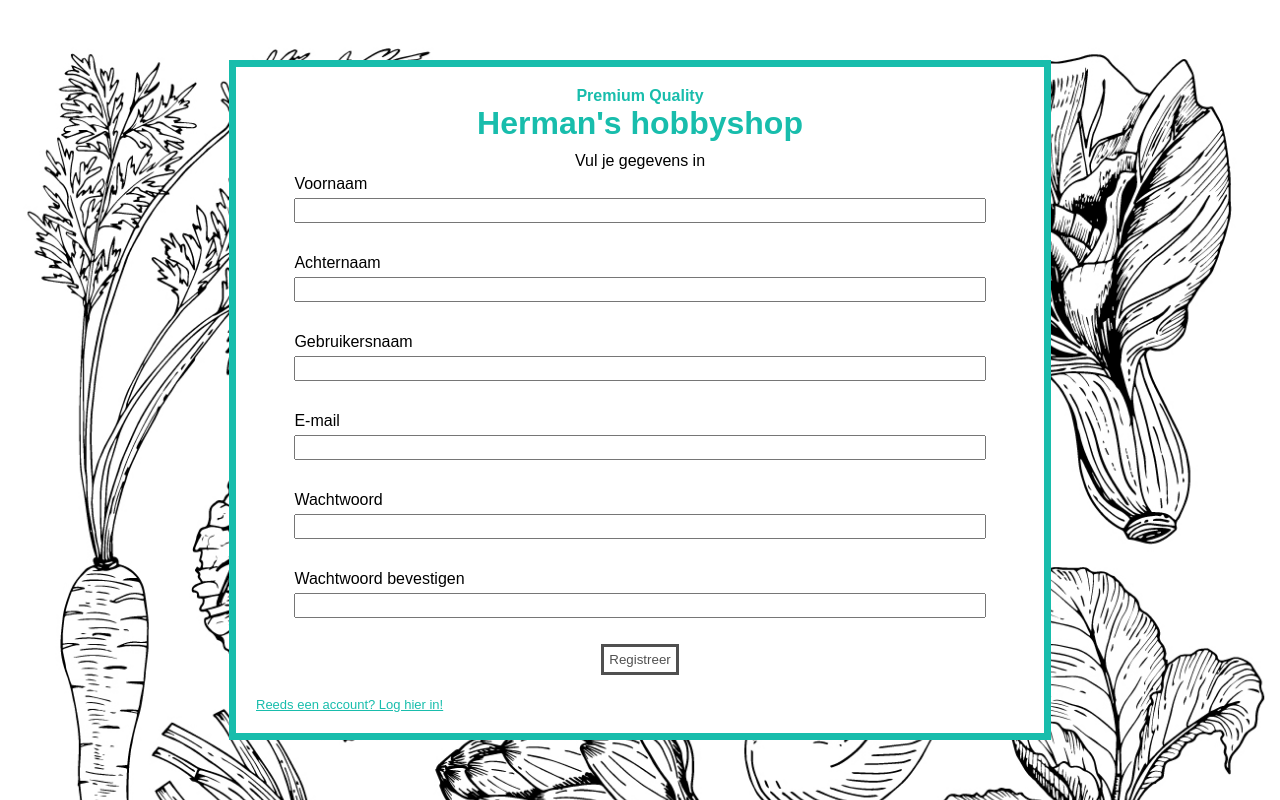
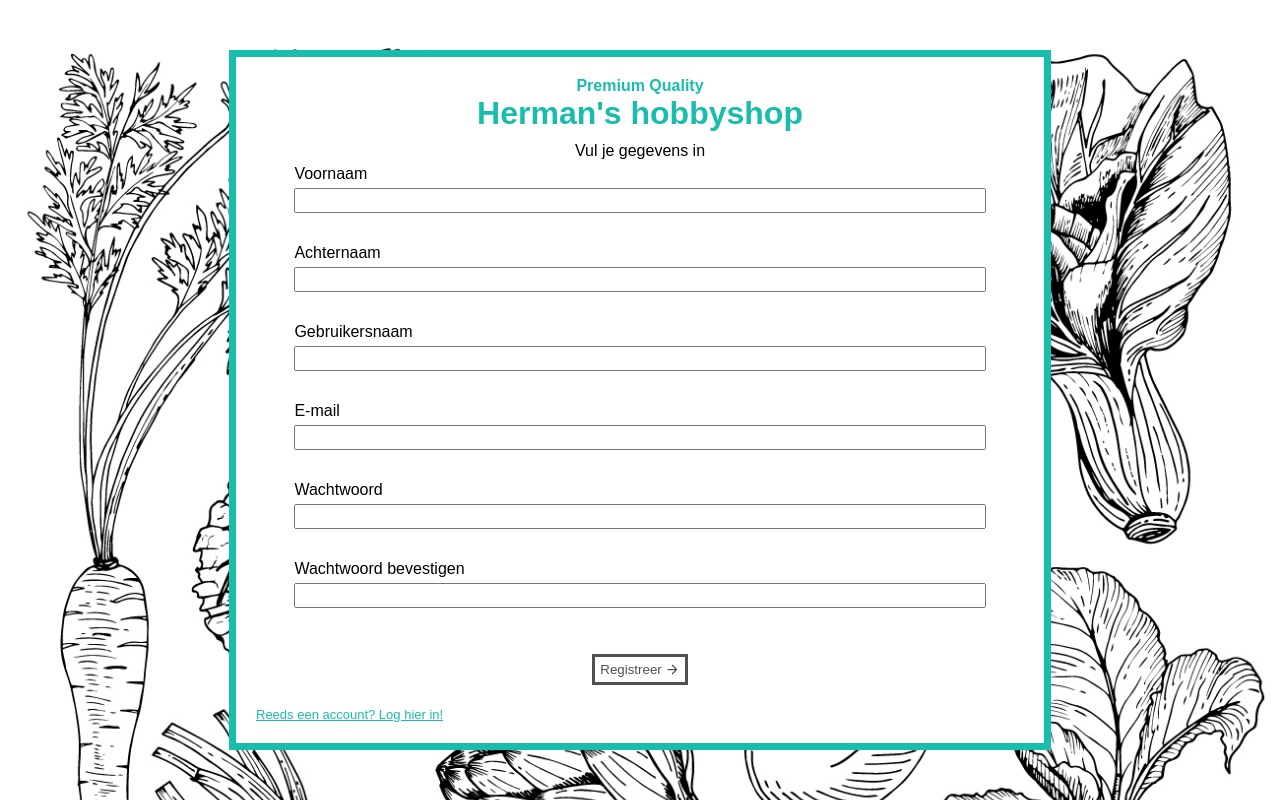
Before and after one commit to jellebaele/hobbyshop, a React (Create React App) app in the folder client/: page /register in a window 1280 px wide. Built offline with nearby package versions, Linux system fonts and the light colour scheme.

Commit message:
Implement registration

```diff
--- /dev/null
+++ b/client/src/components/form/SubmitButton.jsx
@@ -0,0 +1,28 @@
+import React from 'react';
+import { Button } from '../button/Button';
+
+const SubmitButton = ({ text, status, endIcon, startIcon }) => {
+  const renderSubmitButton = () => {
+    if (status === 'pending') {
+      return (
+        <Button type="submit" className="button" disabled>
+          Even geduld...
+        </Button>
+      );
+    }
+
+    return (
+      <Button
+        type="submit"
+        className="button"
+        endIcon={endIcon}
+        startIcon={startIcon}
+      >
+        {text}
+      </Button>
+    );
+  };
+  return <>{renderSubmitButton()}</>;
+};
+
+export default SubmitButton;
--- a/client/src/features/User/form/LoginForm.jsx
+++ b/client/src/features/User/form/LoginForm.jsx
@@ -1,11 +1,11 @@
 import React from 'react';
 import { useForm } from 'react-hook-form';
-import { Button } from '../../../components/button/Button';
 import FormInputGroup from '../../../components/form/FormInputGroup';
 import { LoginFormOptions } from './validation';
 import './login-form.scss';
 import { ArrowForward } from '@mui/icons-material';
 import ValidationError from '../../../components/validation-error/ValidationError';
+import SubmitButton from '../../../components/form/SubmitButton';
 
 const LoginForm = ({ onSubmit, status, error }) => {
   const {
@@ -13,22 +13,6 @@ const LoginForm = ({ onSubmit, status, error }) => {
     handleSubmit,
     formState: { errors },
   } = useForm(LoginFormOptions);
-
-  const renderSubmitButton = (status) => {
-    if (status === 'pending') {
-      return (
-        <Button type="submit" className="button" disabled>
-          Even geduld...
-        </Button>
-      );
-    }
-
-    return (
-      <Button type="submit" className="button" endIcon={ArrowForward}>
-        Login
-      </Button>
-    );
-  };
 
   return (
     <form className="loginFormContainer" onSubmit={handleSubmit(onSubmit)}>
@@ -50,7 +34,9 @@ const LoginForm = ({ onSubmit, status, error }) => {
         className="formInput"
       />
       {error && <ValidationError message={error} />}
-      <div className="buttonContainer">{renderSubmitButton(status)}</div>
+      <div className="buttonContainer">
+        <SubmitButton text="Login" status={status} endIcon={ArrowForward} />
+      </div>
     </form>
   );
 };
--- a/client/src/features/User/form/RegisterForm.jsx
+++ b/client/src/features/User/form/RegisterForm.jsx
@@ -3,9 +3,11 @@ import { useForm } from 'react-hook-form';
 import FormInputGroup from '../../../components/form/FormInputGroup';
 import { RegisterFormOptions } from './validation';
 import './register-form.scss';
-import { Button } from '../../../components/button/Button';
+import ValidationError from '../../../components/validation-error/ValidationError';
+import SubmitButton from '../../../components/form/SubmitButton';
+import { ArrowForward } from '@mui/icons-material';
 
-const RegisterForm = ({ onSubmit }) => {
+const RegisterForm = ({ onSubmit, error, status }) => {
   const {
     register,
     handleSubmit,
@@ -65,10 +67,18 @@ const RegisterForm = ({ onSubmit }) => {
         error={errors.passwordConfirmation}
         className="formInput"
       />
+      <div className="generalValidationError">
+        {error && <ValidationError message={error} />}
+      </div>
       <div className="buttonContainer">
-        <Button type="submit" className="button">
+        <SubmitButton
+          text={'Registreer'}
+          status={status}
+          endIcon={ArrowForward}
+        />
+        {/* <Button type="submit" className="button">
           Registreer
-        </Button>
+        </Button> */}
       </div>
     </form>
   );
--- a/client/src/features/User/form/register-form.scss
+++ b/client/src/features/User/form/register-form.scss
@@ -16,4 +16,9 @@
     display: flex;
     justify-content: center;
   }
+
+  .generalValidationError {
+    margin-bottom: 5px;
+    min-height: 15px;
+  }
 }
--- a/client/src/pages/register-success/RegisterSucces.jsx
+++ b/client/src/pages/register-success/RegisterSucces.jsx
@@ -4,17 +4,29 @@ import { Link } from 'react-router-dom';
 import './register-succes.scss';
 
 const RegisterSucces = () => {
+  const handlerResendMailClick = () => {
+    console.log('Verzend opnieuw');
+  };
+
   return (
     <div className="registerSuccessContainer">
       <div className="bodyContainer">
         <div className="top">
           <Check className="checkIcon" />
+          <div className="text">
+            <h2>Succesvol geregistreerd!</h2>
             <span>
-                  Aanvraag succesvol ingediend. Van zodra uw verzoek is
-                  verwerkt, krijgt u een bevestingsmail!
+              We hebben u een mail gestuurd om uw account te bevestigen.
             </span>
           </div>
+        </div>
 
+        <div className="subText">
+          Geen mail gekregen? Check zeker je spam folder of{' '}
+          <div className="link" onClick={handlerResendMailClick}>
+            <span>verzend de bevestigingsmail opnieuw.</span>
+          </div>
+        </div>
         <Link to="/login" className="link">
           <span>Naar de login pagina</span>
         </Link>
--- a/client/src/pages/register-success/register-succes.scss
+++ b/client/src/pages/register-success/register-succes.scss
@@ -29,6 +29,25 @@
         padding: 3px;
         color: $light-blue;
       }
+      .text {
+        display: flex;
+        flex-direction: column;
+        justify-content: center;
+        align-items: center;
+
+        h2 {
+          margin-bottom: 10px;
+        }
+
+        span {
+          text-align: center;
+        }
+      }
+    }
+
+    .subText {
+      font-size: small;
+      padding-top: 15px;
     }
 
     .link {
--- a/client/src/pages/register/Register.jsx
+++ b/client/src/pages/register/Register.jsx
@@ -1,15 +1,39 @@
 import React from 'react';
+import { useState } from 'react';
 import { useSelector } from 'react-redux';
-import { Link, Navigate } from 'react-router-dom';
+import { Link, Navigate, useNavigate } from 'react-router-dom';
 import RegisterForm from '../../features/User/form/RegisterForm';
 import { selectCurrentUser } from '../../redux/authSlice';
+import authService from '../../services/authService';
 import './register.scss';
 
 const Register = () => {
+  const navigate = useNavigate();
+  const [error, setError] = useState(null);
+  const [requestStatus, setRequestStatus] = useState('idle');
   const currentUser = useSelector(selectCurrentUser);
 
-  const onSubmit = (data) => {
-    console.log(data);
+  const onSubmit = async (data) => {
+    try {
+      if (requestStatus !== 'pending') {
+        setRequestStatus('pending');
+        const response = await authService.register(data);
+
+        if (response.status === 200 || response.status === 201) {
+          setRequestStatus('idle');
+          return navigate('/register/success');
+        }
+
+        setError(
+          'Een onbekende fout is opgetreden. Gelieve contact op te nemen met de beheerder'
+        );
+        setRequestStatus('error');
+      }
+    } catch (error) {
+      console.error('Error while registering: ', error.response.data);
+      setError(error?.response?.data?.message || 'Fout bij het registreren');
+      setRequestStatus('error');
+    }
   };
 
   if (currentUser) {
@@ -25,7 +49,11 @@ const Register = () => {
         </div>
         <div className="bottom">
           <span>Vul je gegevens in</span>
-          <RegisterForm onSubmit={onSubmit} />
+          <RegisterForm
+            onSubmit={onSubmit}
+            error={error}
+            status={requestStatus}
+          />
         </div>
         <div className="footer">
           <Link
--- a/client/src/services/authService.js
+++ b/client/src/services/authService.js
@@ -15,6 +15,10 @@ const logout = async () => {
   return response.data;
 };
 
-const authService = { login, fetchCurrentUser, logout };
+const register = (data) => {
+  return client.post('/auth/register', data);
+};
+
+const authService = { login, fetchCurrentUser, logout, register };
 
 export default authService;
```
Lines whose indentation alone changed are shown as unchanged.
